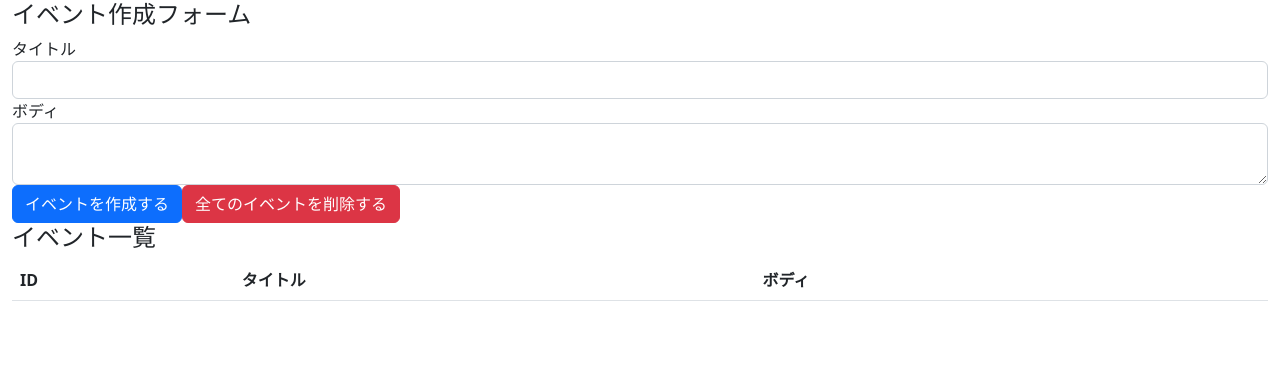
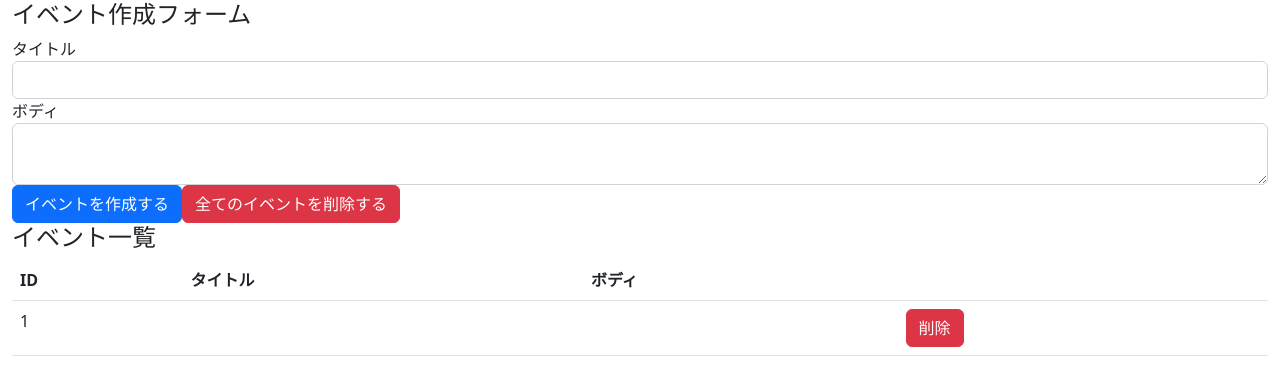
Before and after one commit to yokkepp/react-hooks-practice, a React (Create React App) app: page / in a window 1280 px wide. Both pictures are taken after a click on the button "イベントを作成する". Shown: the top 386 px of the page. Built offline with nearby package versions, Linux system fonts and the light colour scheme.

Commit message:
display events, refactor and implement remove event button

```diff
--- a/src/components/App.js
+++ b/src/components/App.js
@@ -1,6 +1,7 @@
 import "bootstrap/dist/css/bootstrap.min.css";
 import React, { useReducer, useState } from "react";
 import reducer from "../reducers/index";
+import Event from "./Event";
 
 const App = () => {
   const [state, dispatch] = useReducer(reducer, []);
@@ -8,13 +9,13 @@
   const [body, setBody] = useState("");
   const addEvent = (e) => {
     e.preventDefault();
-    // const action = {
-    //   type: "CREATE_EVENT",
-    //   title,
-    //   body,
-    // };
-    // console.log({ state });
-    // dispatch(action);
+    const action = {
+      type: "CREATE_EVENT",
+      title,
+      body,
+    };
+    console.log({ state });
+    dispatch(action);
     setTitle("");
     setBody("");
   };
@@ -59,7 +60,11 @@
               <th></th>
             </tr>
           </thead>
-          <tbody></tbody>
+          <tbody>
+            {state.map((event, index) => (
+              <Event key={index} event={event} dispatch={dispatch} />
+            ))}
+          </tbody>
         </table>
       </div>
     </>
--- /dev/null
+++ b/src/components/Event.js
@@ -0,0 +1,23 @@
+import React from "react";
+const Event = ({ dispatch, event }) => {
+  const id = event.id;
+  const handleClickDeleteButton = () => {
+    const action = { type: "DELETE_EVENT", id };
+    dispatch(action);
+  };
+
+  return (
+    <tr>
+      <td>{id}</td>
+      <td>{event.title}</td>
+      <td>{event.body}</td>
+      <td>
+        <button className="btn btn-danger" onClick={handleClickDeleteButton}>
+          削除
+        </button>
+      </td>
+    </tr>
+  );
+};
+
+export default Event;
--- a/src/reducers/index.js
+++ b/src/reducers/index.js
@@ -28,7 +28,9 @@
       const length = state.length;
       const id = length === 0 ? 1 : state[length - 1].id + 1;
       return [...state, { id, ...event }];
+
     case "DELETE_EVENT":
+      return state.filter((event) => event.id !== action.id);
     case "DELETE_ALL_EVENT":
       return [];
     default:
```
